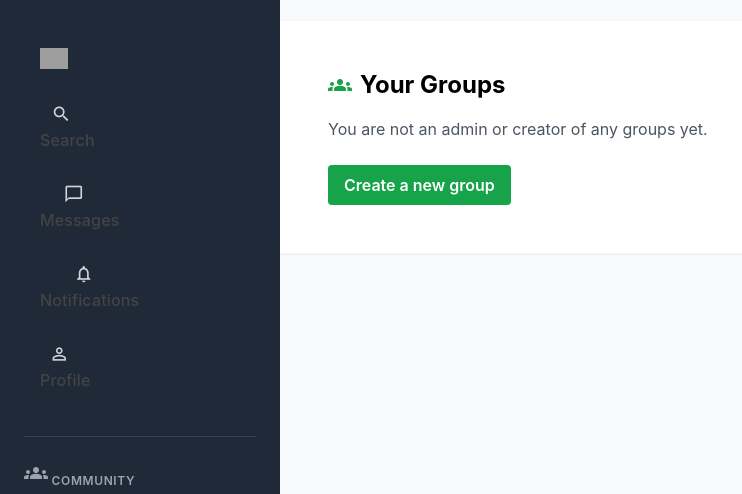
After one commit to kithulovali/Django-Connexa-social-platform-bucosa, a Django app: template bucosa/users/templates/users/your_groups_list.html in a window 1280 px wide. The commit adds this page. Shown: the top 494 px of the page, without its empty margins (0-742 px from the left). Run offline with Django 5.2, Linux system fonts and the light colour scheme; the template is opened without the code that fills it, so the values that code supplies are empty; some libraries are stand-ins or nearby versions; grey boxes are pictures that could not be loaded.

Commit message:
group management

```diff
--- /dev/null
+++ b/bucosa/users/templates/users/your_groups_list.html
@@ -0,0 +1,36 @@
+{% extends 'base.html' %}
+{% block content %}
+<div class="max-w-2xl mx-auto p-6">
+  <h2 class="text-2xl font-bold mb-4 flex items-center gap-2">
+    <span class="material-icons text-green-600">groups</span>
+    Your Groups
+  </h2>
+  {% if groups %}
+    <ul class="divide-y divide-gray-200">
+      {% for group in groups %}
+        <li class="py-4 flex items-center gap-4">
+          {% if group.profile and group.profile.profile_image %}
+            <img src="{{ group.profile.profile_image.url }}" alt="{{ group.name }}" class="w-12 h-12 rounded border object-cover" />
+          {% else %}
+            <div class="w-12 h-12 rounded border bg-gray-100 flex items-center justify-center text-gray-400">
+              <span class="material-icons">group</span>
+            </div>
+          {% endif %}
+          <div class="flex-1">
+            <a href="{% url 'users:group_admin' group.id %}" class="text-lg font-semibold text-green-800 hover:underline">{{ group.name }}</a>
+            {% if group.profile and group.profile.description %}
+              <div class="text-sm text-gray-600 mt-1">{{ group.profile.description|truncatewords:15 }}</div>
+            {% endif %}
+          </div>
+          <a href="{% url 'users:group_profile' group.id %}" class="ml-2 text-blue-600 hover:underline text-sm">View</a>
+        </li>
+      {% endfor %}
+    </ul>
+  {% else %}
+    <div class="text-gray-600">You are not an admin or creator of any groups yet.</div>
+  {% endif %}
+  <div class="mt-6">
+    <a href="{% url 'users:create_group' %}" class="inline-block px-4 py-2 bg-green-600 text-white rounded hover:bg-green-700 font-semibold">Create a new group</a>
+  </div>
+</div>
+{% endblock %}
--- a/bucosa/users/urls.py
+++ b/bucosa/users/urls.py
@@ -1,3 +1,4 @@
+     path('your-groups/', views.your_groups_list, name='your_groups_list'),
 from django.urls import path
 from . import views
 from django.conf.urls.static import static
@@ -8,6 +9,7 @@ app_name = 'users'
 
 urlpatterns = [
      path('profile/<str:pk>/followers/', views.followers_list, name='followers_list'),
+     path('your-groups/', views.your_groups_list, name='your_groups_list'),
      path('profile/<str:pk>/following/', views.following_list, name='following_list'),
      path('login/', views.login_user , name = 'login'),
     path('admin_delete_user/<str:username>/', views.admin_delete_user, name='admin_delete_user'),
```
Also changed, not shown: bucosa/users/templates/users/settings.html (+7 -48 lines), bucosa/users/views.py (+9 -0 lines).
